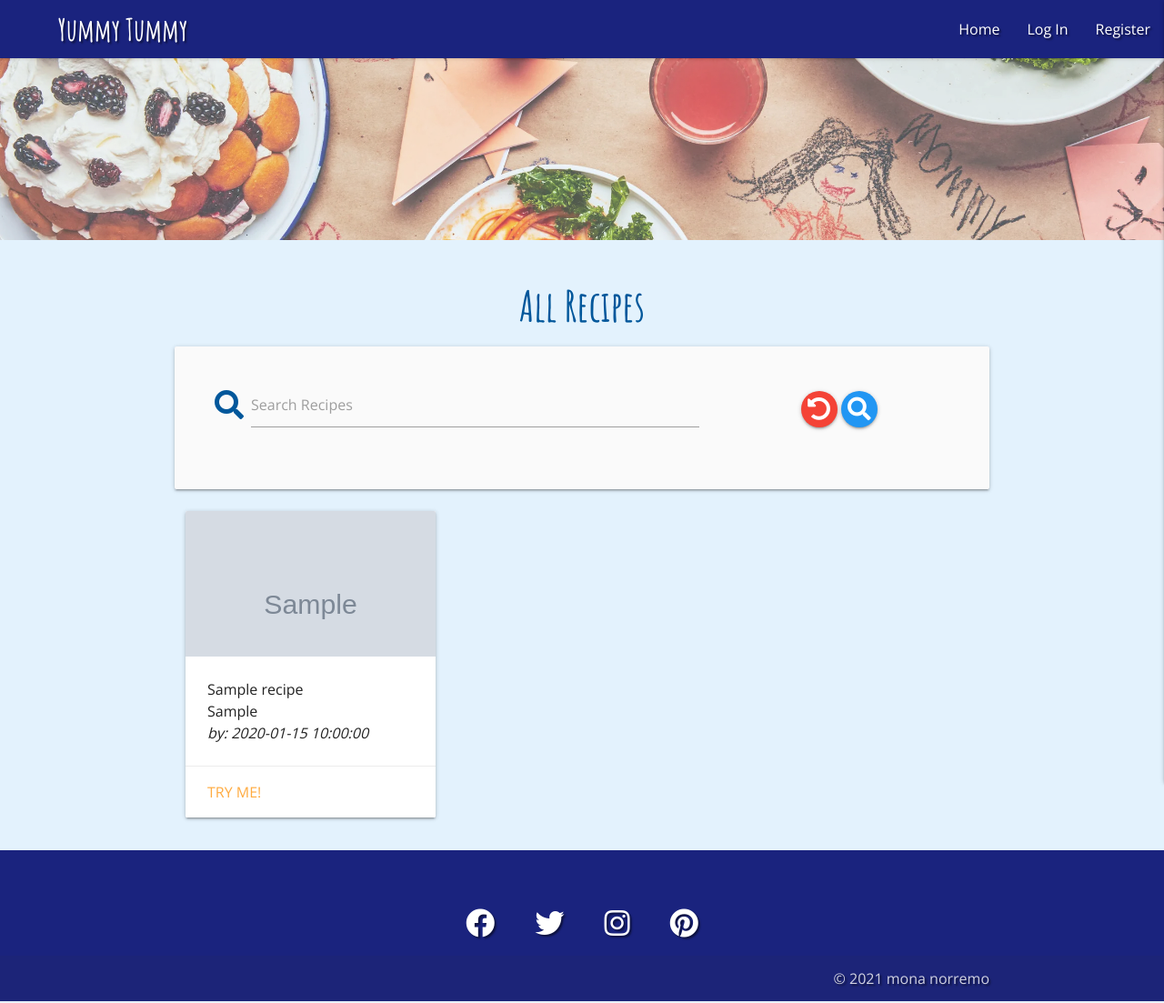
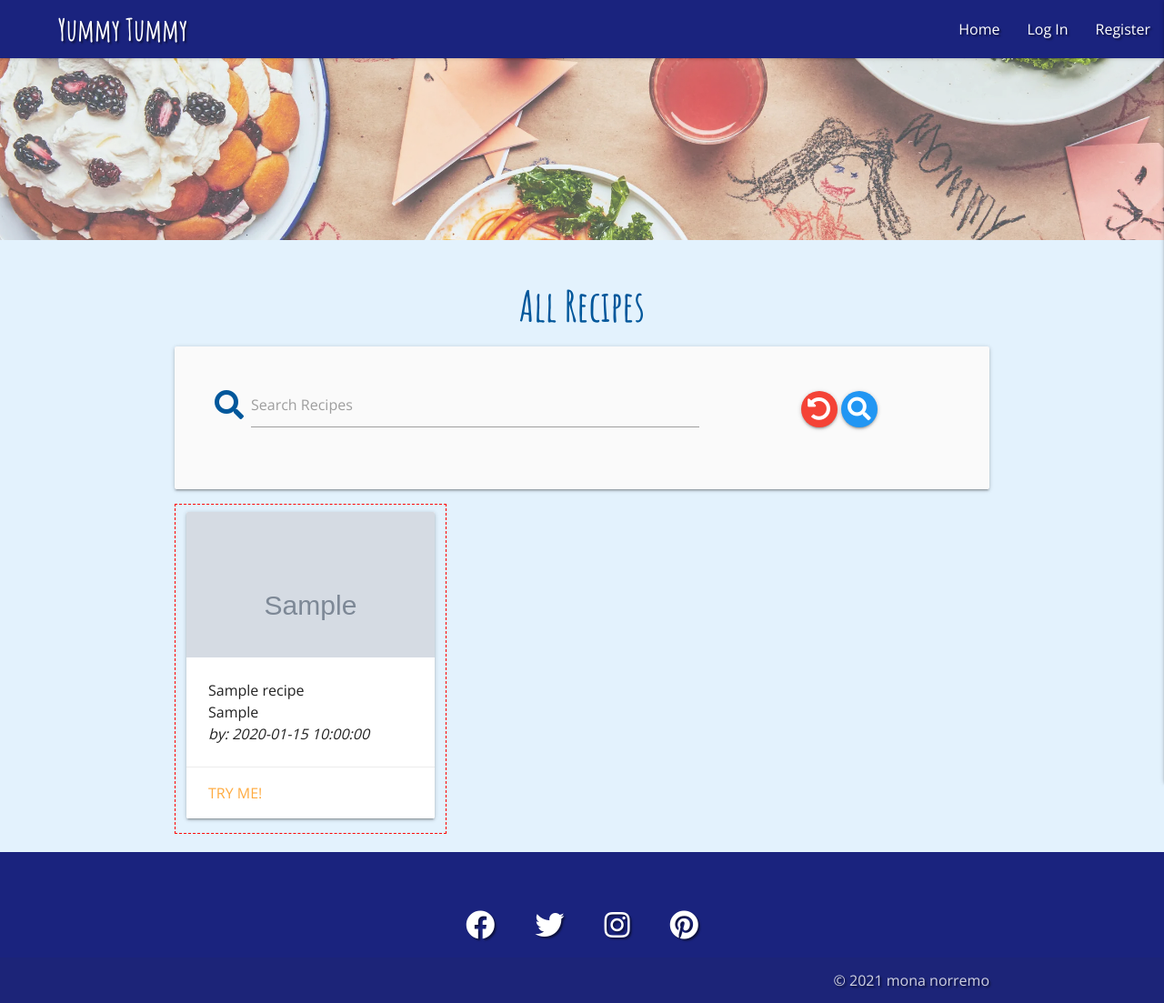
Before and after one commit to monanorremo/yummy-tummy, a Flask app: page /search in a window 1280 px wide. Shown: the whole page at 91% size. Run offline with Flask 2, Linux system fonts and the light colour scheme; grey boxes marked "Sample" are stand-in pictures; a database or web service that is not in the repository returns one stand-in record (values such as "Sample title"); some libraries are stand-ins or nearby versions.

Commit message:
started fixing grid issues in all recipes

```diff
--- a/static/css/style.css
+++ b/static/css/style.css
@@ -74,10 +74,21 @@ html {
     position: relative;
 }
 
+/*Ensure All recipes line upp in grid*/
+.image-wrapper {
+  display: grid;
+  padding-top: 90px;
+
+
+  border: 1px dashed red;
+}
+
+
 .btn-small {
     border-radius: 24px;
 }
 
+/* Footer icons*/
 .icons {
 
     padding-left: 20px;
--- a/templates/recipe_description.html
+++ b/templates/recipe_description.html
@@ -25,8 +25,8 @@
                 </ul>
                 </p>
                 <br>
-                <div class="center-align">
-                    <p><strong>Prep:</strong>
+                <div>
+                    <p class="center-align"><strong>Prep:</strong>
                     <ol>
 
                         {% for steps in recipe.prep %}
--- a/templates/recipes.html
+++ b/templates/recipes.html
@@ -26,7 +26,7 @@
 <div class="row">
     {% for recipe in recipes %}
 
-    <div class="col m4">
+    <div class="col m4 image-wrapper">
         <div class="card">
             <div class="card-image" id="thumbs">
                 <img src="{{ recipe.food_img }}">
@@ -47,9 +47,11 @@
             </div>
 
         </div>
+
     </div>
     {% endfor %}
 </div>
+
 {% else %}
 <h3 class="red-text text-darken-4 center-align">No Results Found</h3>
 
```
